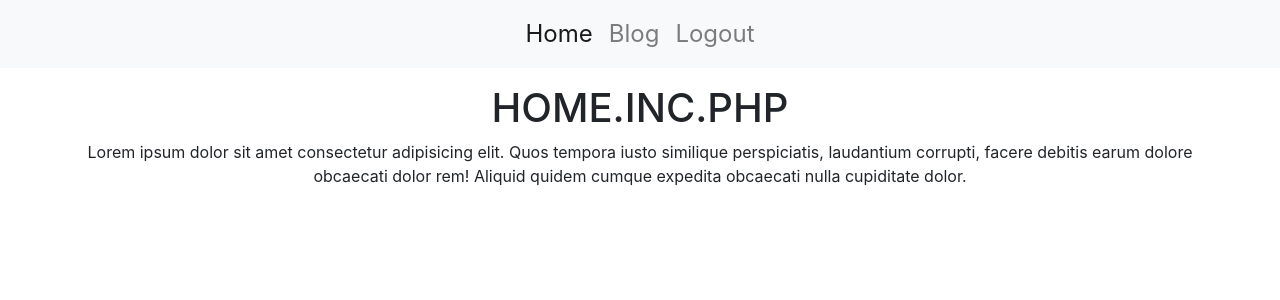
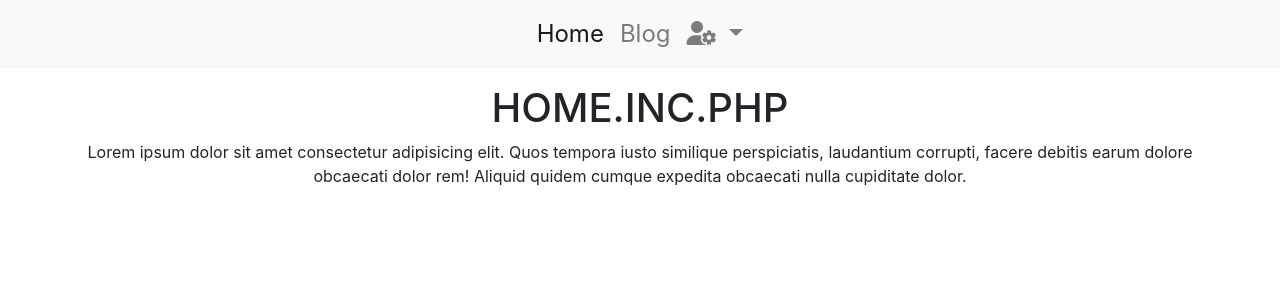
Before and after one commit to alex-1312/simple-blog, a PHP site: page /index.php in a window 1280 px wide. Shown: the top 300 px of the page. Run offline with PHP 8.4, Linux system fonts and the light colour scheme; the visitor is signed in with stand-in values (Sample User, id 1); a stand-in replaces the project's code that opens the database connection; some libraries are stand-ins or nearby versions.

Commit message:
added new nav elements and a few icons

```diff
--- a/inc/header.inc.php
+++ b/inc/header.inc.php
@@ -14,9 +14,12 @@
   <script src="https://cdn.jsdelivr.net/npm/popper.js@1.16.1/dist/umd/popper.min.js"></script>
   <!-- Latest compiled JavaScript -->
   <script src="https://cdn.jsdelivr.net/npm/bootstrap@4.6.1/dist/js/bootstrap.bundle.min.js"></script>
+  <!-- Fontawesome -->
+  <script src="https://kit.fontawesome.com/1df936229c.js" crossorigin="anonymous"></script>
 
   <!-- From Validation -->
   <script src="js/validate.js" defer></script>
+  <!-- helper script -->
   <script src="js/windowsize.js" defer></script>
 
   <!-- STYLES -->
@@ -49,10 +52,18 @@
         <a class="nav-link" data-toggle="modal" href="#modal-login-form">Login</a>
       </li>
       <?php else : ?>
-        <li class="nav-item">
-        <a class="nav-link" href="inc/auth/logout.php">Logout</a>
+      <!-- Dropdown -->
+      <li class="nav-item dropdown">
+        <a class="nav-link dropdown-toggle" href="#" id="navbardrop" data-toggle="dropdown">
+          <i class="fas fa-user-cog"></i>
+        </a>
+        <div class="dropdown-menu">
+          <a class="dropdown-item" href="#">User Profil <i class="fas fa-user"></i></a>
+          <a class="dropdown-item" href="inc/auth/logout.php">Logout <i class="fas fa-sign-out-alt"></i></a>
+        </div>
       </li>
       <?php endif; ?>
+
     </ul>
   </div>
 </nav>
@@ -62,7 +73,7 @@
   }
 ?>
 <?php if (isset($message)) : ?>
-  <div class="<?= $info_box ?> text-center sticky-top">
+  <div class="<?= $info_box ?> text-center">
     <p class="text-white p-1">
       <b><?= $message ?></b>
     </p>
```
